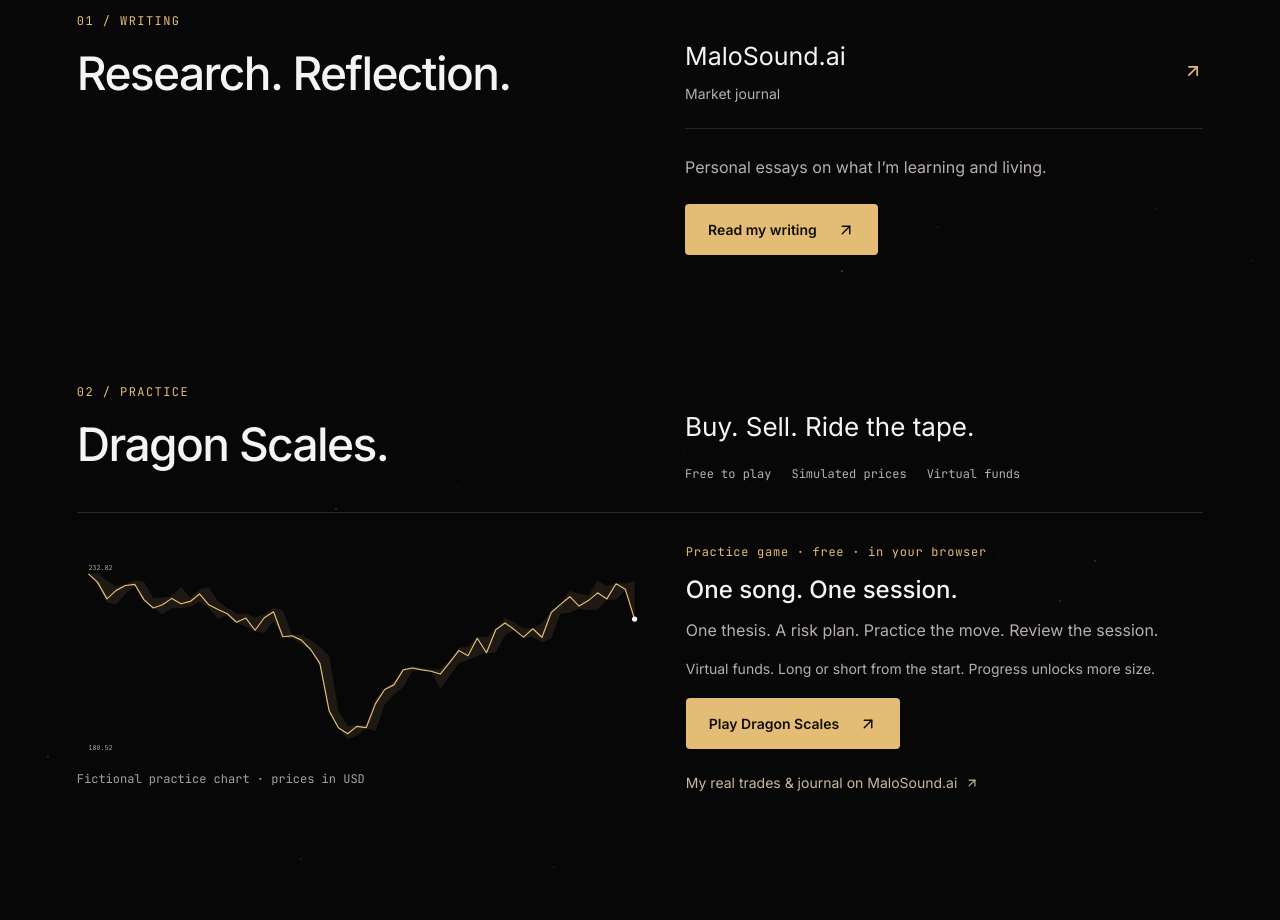
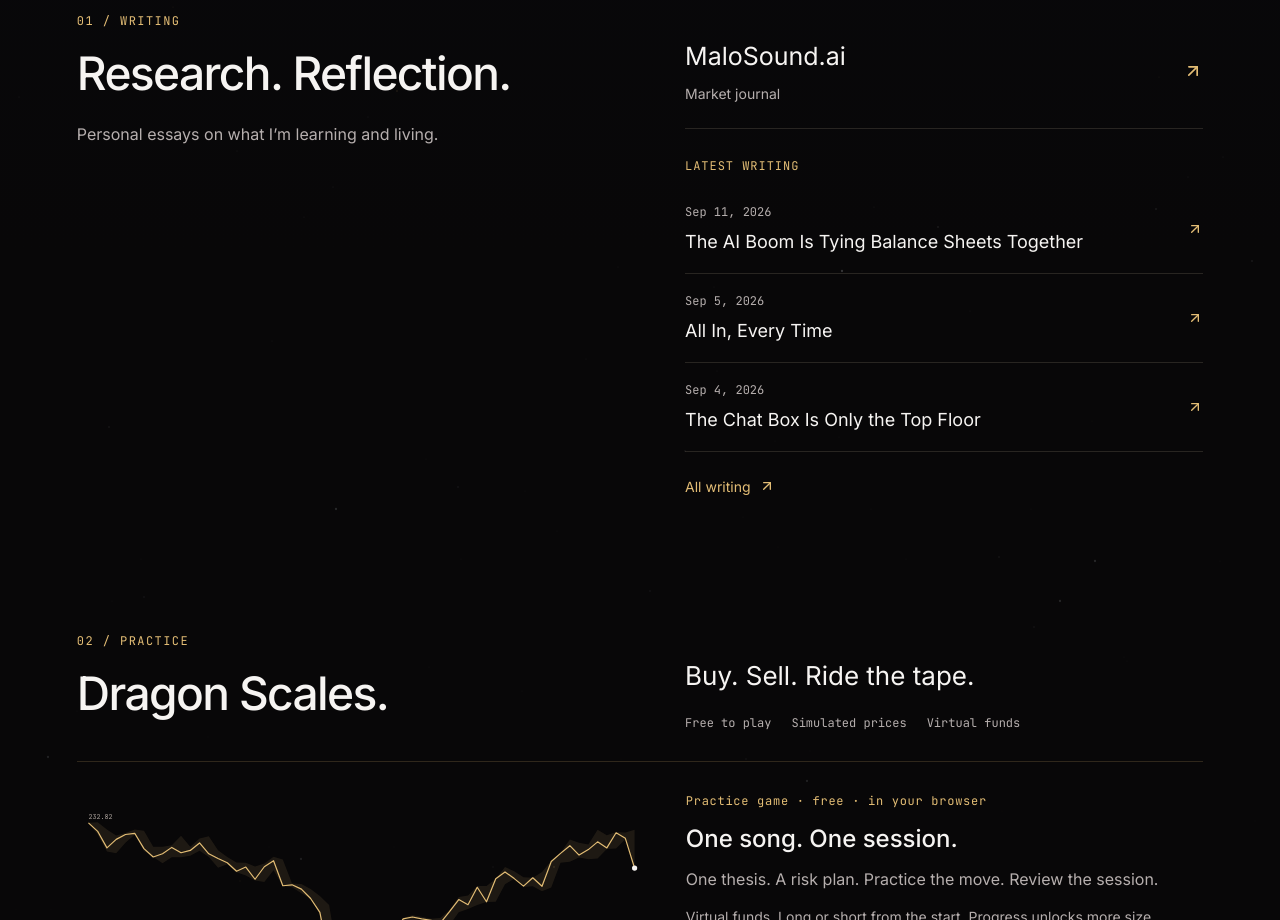
Before and after one commit to marcelozap/Portfolio, a Next.js app: page / in a window 1280 px wide. Shown: the part 1200-2120 px from the top of the page. Built offline with nearby package versions, Linux system fonts and the light colour scheme.

Commit message:
Show latest essays on the XIV homepage

```diff
--- a/src/components/dragon/DragonHome.module.css
+++ b/src/components/dragon/DragonHome.module.css
@@ -195,6 +195,47 @@
   border-bottom: 1px solid var(--dragon-line);
   color: var(--dragon-ink);
 }
+.noteListLabel {
+  margin: 28px 0 8px;
+  color: var(--dragon-gold);
+  font:
+    12px/1.6 var(--font-mono),
+    monospace;
+  letter-spacing: 0.08em;
+  text-transform: uppercase;
+}
+.noteList {
+  list-style: none;
+  padding: 0;
+  margin: 0;
+}
+.noteItem {
+  display: grid;
+  grid-template-columns: minmax(0, 1fr) auto;
+  gap: 6px 20px;
+  padding: 18px 0;
+  border-bottom: 1px solid var(--dragon-line);
+}
+.noteMeta {
+  color: var(--dragon-muted);
+  font:
+    12px/1.6 var(--font-mono),
+    monospace;
+}
+.noteTitle {
+  grid-column: 1;
+  font-size: 18px;
+  line-height: 1.5;
+}
+.noteItem > svg {
+  grid-column: 2;
+  grid-row: 1 / 3;
+  align-self: center;
+  color: var(--dragon-gold);
+}
+.noteItem:hover .noteTitle {
+  color: var(--dragon-gold);
+}
 .marketLink > span:first-child {
   font-size: 25px;
 }
--- a/src/components/dragon/DragonHome.tsx
+++ b/src/components/dragon/DragonHome.tsx
@@ -2,6 +2,7 @@
 import Link from 'next/link';
 import { ArrowUpRight } from 'lucide-react';
 import { PlayTeaser } from '@/components/play/PlayTeaser';
+import { FIELD_NOTES } from '@/lib/field-notes';
 import styles from './DragonHome.module.css';
 
 const COPY = {
@@ -101,6 +102,17 @@
   },
 };
 
+const LATEST_NOTES = FIELD_NOTES.slice(0, 3);
+
+function noteDate(iso: string, locale: 'en' | 'es') {
+  return new Date(`${iso}T00:00:00Z`).toLocaleDateString(locale === 'es' ? 'es-ES' : 'en-US', {
+    month: 'short',
+    day: 'numeric',
+    year: 'numeric',
+    timeZone: 'UTC',
+  });
+}
+
 export function DragonHome({ locale = 'en' }: { locale?: 'en' | 'es' }) {
   const copy = COPY[locale];
 
@@ -168,6 +180,7 @@
               <span key={line}>{line} </span>
             ))}
           </h2>
+          <p className={styles.bodyCopy}>{copy.notesBody}</p>
         </div>
         <div className={styles.writingBody}>
           <a
@@ -180,10 +193,23 @@
             <span>{locale === 'es' ? 'Diario de mercado' : 'Market journal'}</span>
             <ArrowUpRight size={20} aria-hidden="true" />
           </a>
-          <p className={styles.bodyCopy}>{copy.notesBody}</p>
-          <Link href="/ai-blog" className={styles.primaryLink}>
-            {copy.notesLink}
-            <ArrowUpRight size={18} aria-hidden="true" />
+          <p className={styles.noteListLabel}>{locale === 'es' ? 'Recientes' : 'Latest writing'}</p>
+          <ul className={styles.noteList}>
+            {LATEST_NOTES.map((note) => (
+              <li key={note.slug}>
+                <Link href={`/ai-blog/${note.slug}`} className={styles.noteItem}>
+                  <time className={styles.noteMeta} dateTime={note.date}>
+                    {noteDate(note.date, locale)}
+                  </time>
+                  <span className={styles.noteTitle}>{note.title}</span>
+                  <ArrowUpRight size={16} aria-hidden="true" />
+                </Link>
+              </li>
+            ))}
+          </ul>
+          <Link href="/ai-blog" className={styles.researchLink}>
+            {locale === 'es' ? 'Todos mis escritos' : 'All writing'}
+            <ArrowUpRight size={16} aria-hidden="true" />
           </Link>
         </div>
       </section>
```
